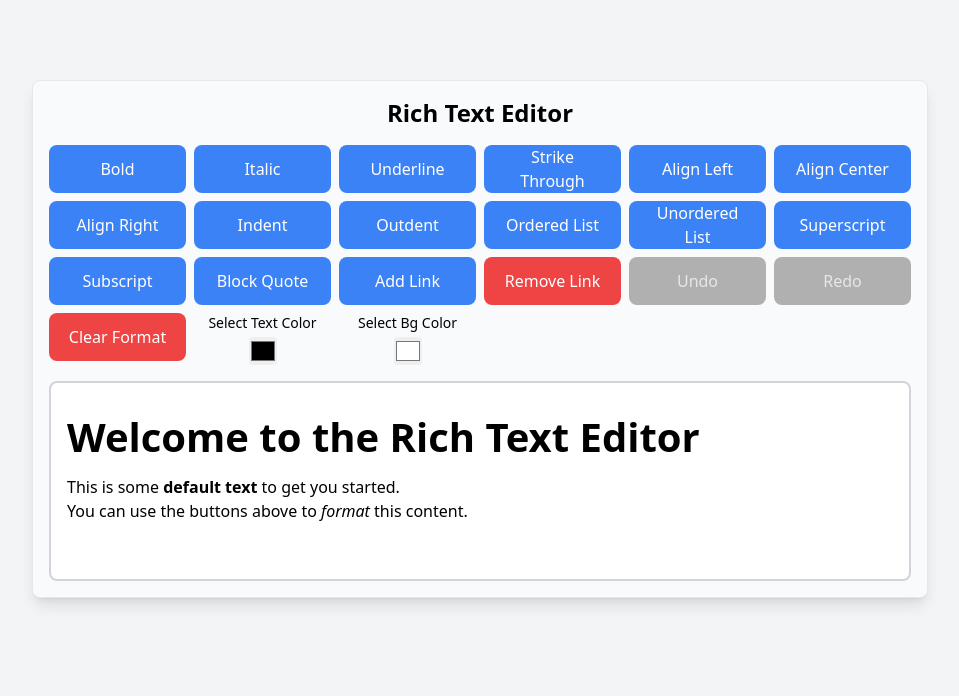
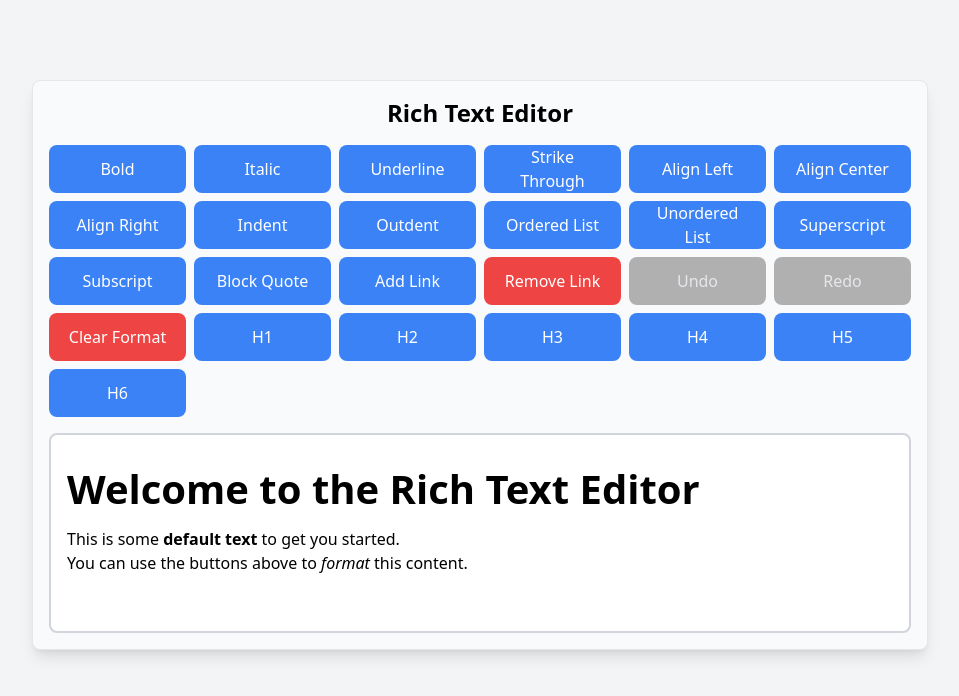
Before and after one commit to mitanvir05/richtext-package, a React (Vite) app: page / in a window 1280 px wide. Shown: the top 696 px of the page, without its empty margins (160-1119 px from the left). Built offline with nearby package versions, Linux system fonts and the light colour scheme.

Commit message:
Update RichTextEditor.jsx

```diff
--- a/src/RichTextEditor.jsx
+++ b/src/RichTextEditor.jsx
@@ -12,8 +12,6 @@ const RichTextEditor = () => {
   const [activeCommands, setActiveCommands] = useState([]);
   const [canUndo, setCanUndo] = useState(false);
   const [canRedo, setCanRedo] = useState(false);
-  const [textColor, setTextColor] = useState("#000000");
-  const [bgColor, setBgColor] = useState("#ffffff");
 
   const formatText = (command, value = null) => {
     document.execCommand(command, false, value);
@@ -66,14 +64,6 @@ const RichTextEditor = () => {
     updateUndoRedoState();
   };
 
-  const applyTextColor = (color) => {
-    formatText("foreColor", color);
-  };
-
-  const applyBgColor = (color) => {
-    formatText("hiliteColor", color);
-  };
-
   const updateUndoRedoState = () => {
     setCanUndo(document.queryCommandEnabled("undo"));
     setCanRedo(document.queryCommandEnabled("redo"));
@@ -103,7 +93,8 @@ const RichTextEditor = () => {
     if (selection.rangeCount > 0) {
       const range = selection.getRangeAt(0);
       const parentElement = range.startContainer.parentElement;
-      if (parentElement.closest("blockquote")) {
+
+      if (parentElement.tagName === "BLOCKQUOTE") {
         active.push("blockquote");
       }
     }
@@ -199,25 +190,19 @@ const RichTextEditor = () => {
             Clear Format
           </button>
 
-          <div className="flex flex-col items-center">
-            <label className="text-sm font-medium mb-1">Select Text Color</label>
-            <input
-              type="color"
-              value={textColor}
-              onChange={(e) => applyTextColor(e.target.value)}
-              className="w-7 h-7 rounded cursor-pointer"
-            />
-          </div>
-
-          <div className="flex flex-col items-center">
-            <label className="text-sm font-medium mb-1">Select Bg Color</label>
-            <input
-              type="color"
-              value={bgColor}
-              onChange={(e) => applyBgColor(e.target.value)}
-              className="w-7 h-7 rounded cursor-pointer"
-            />
-          </div>
+          {Array.from({ length: 6 }, (_, i) => i + 1).map((h) => (
+            <button
+              key={`h${h}`}
+              onClick={() => formatText("formatBlock", `<h${h}>`)}
+              className={`flex justify-center items-center px-4 py-2 rounded-lg w-full h-12 ${
+                activeCommands.includes(`h${h}`)
+                  ? "bg-green-500 text-white"
+                  : "bg-blue-500 text-white hover:bg-blue-600 active:bg-blue-700"
+              }`}
+            >
+              {`H${h}`}
+            </button>
+          ))}
         </div>
 
         <div
```
